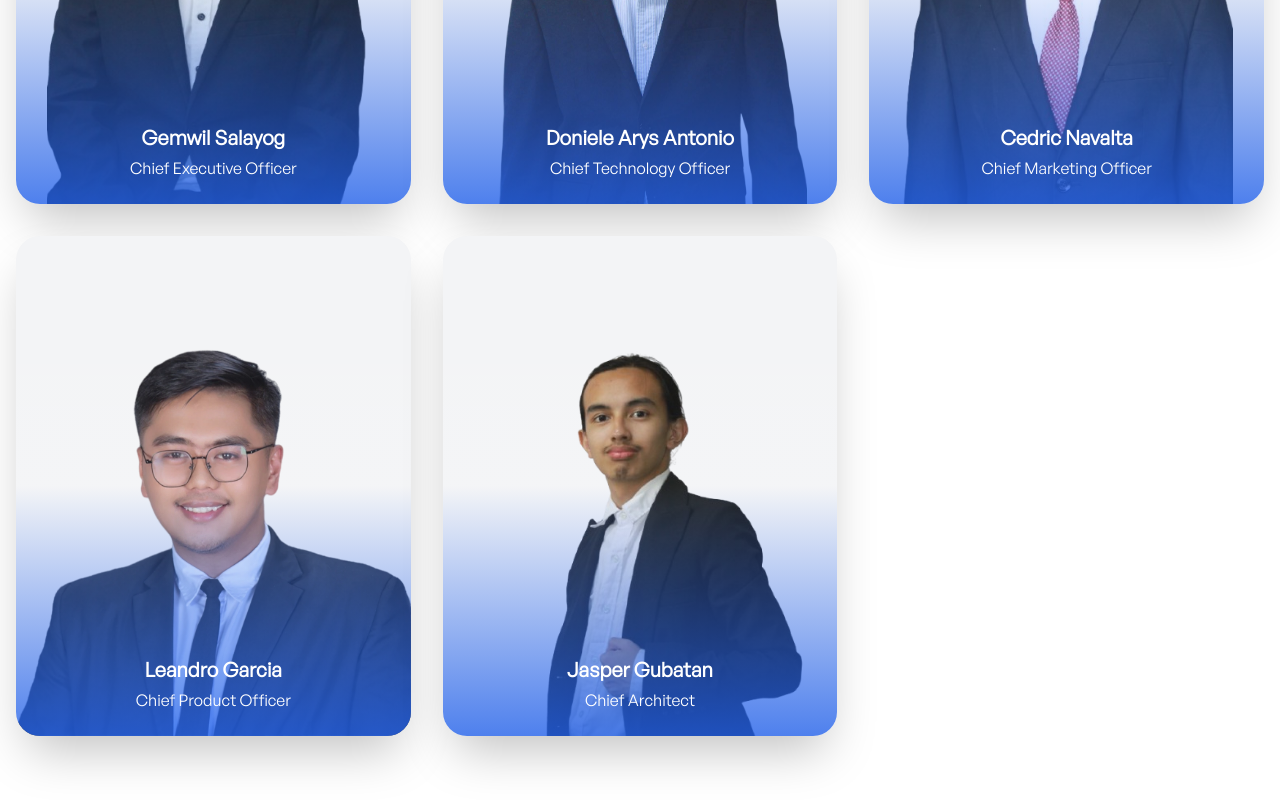
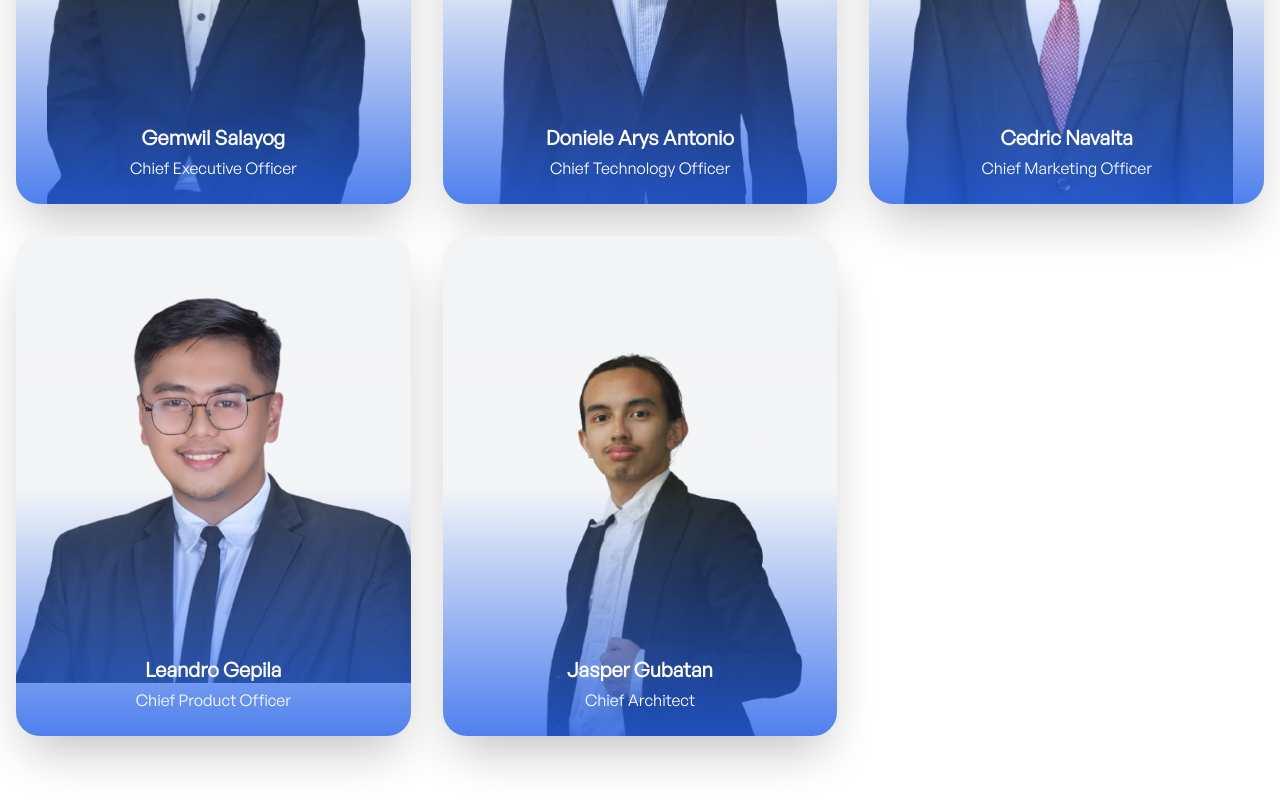
Before and after one commit to donyelqt/Tarana.ai, a Next.js app: page /about in a window 1280 px wide. Shown: the part 2308-3108 px from the top of the page. Built offline with nearby package versions, Linux system fonts and the light colour scheme.

Commit message:
fix(AboutTeam): update team member name from Leandro Garcia to Leandro Gepila
- Corrected the name of the team member in the AboutTeam component to ensure accurate representation of the team. This change enhances the integrity of the information presented to users.

```diff
--- a/src/components/about/AboutTeam.tsx
+++ b/src/components/about/AboutTeam.tsx
@@ -31,7 +31,7 @@ const teamMembers = [
     linkedin: '#',
   },
   {
-    name: 'Leandro Garcia',
+    name: 'Leandro Gepila',
     title: 'Chief Product Officer',
     image: '/images/Leandro.png',
     description:
```
